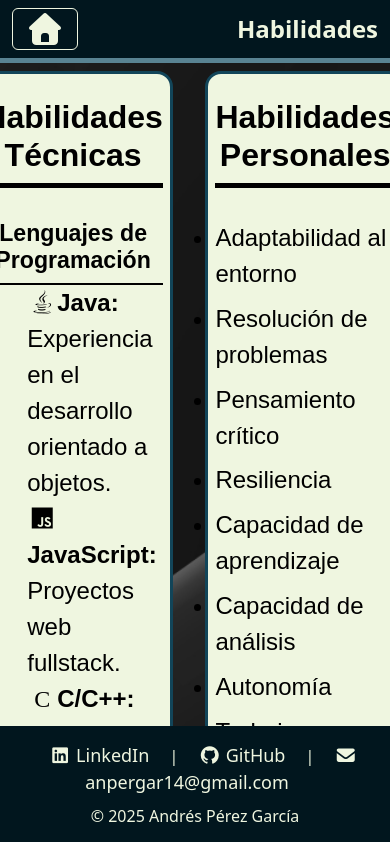
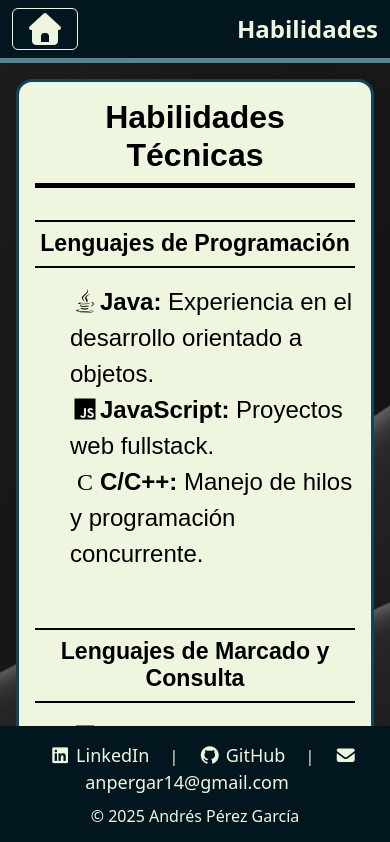
Before and after one commit to Andrespg14/Mi-Portfolio, a React (Create React App) app in the folder frontend/: page /habilidades in a window 390 px wide. Shown: the top 842 px of the page. Built offline with nearby package versions, Linux system fonts and the light colour scheme; the HTML template or start-up script is replaced by a standard one.

Commit message:
feature: enhance UI and responsiveness

```diff
--- a/frontend/src/pages/Habilidades.css
+++ b/frontend/src/pages/Habilidades.css
@@ -52,6 +52,7 @@
 .hardskills .hardskill-category {
   list-style-type: none;
   padding: 0;
+  padding-top: 0.5rem;
   font-size: x-large;
   font-weight: 500;
   font-family: 'Ubuntu', sans-serif;
@@ -94,3 +95,39 @@
   list-style-type: disc;
   padding-bottom: 5%;
 }
+
+h3 {
+  font-size: x-large;
+  font-weight: 600;
+  font-family: 'Ubuntu', sans-serif;
+  margin-bottom: 0.5rem;
+}
+
+@media (max-width: 768px) {
+  .habilidades-container {
+    flex-direction: column;
+    text-align: center;
+    padding: 1rem;
+    justify-content: flex-start;
+    padding: 1rem;
+    min-height: auto;
+    gap: 1rem;
+  }
+
+  .softskills, .hardskills {
+    width: 100%;
+    padding: 1rem;
+  }
+
+  .hardskills ul {
+    padding-left: 0;
+    border-top: 2px solid #000000;
+    padding-top: 1rem;
+    padding-bottom: 1rem;
+  }
+
+  .softskills ul li, .hardskills ul li {
+    padding-left: 5%;
+    text-align: left;
+  }
+}
```
